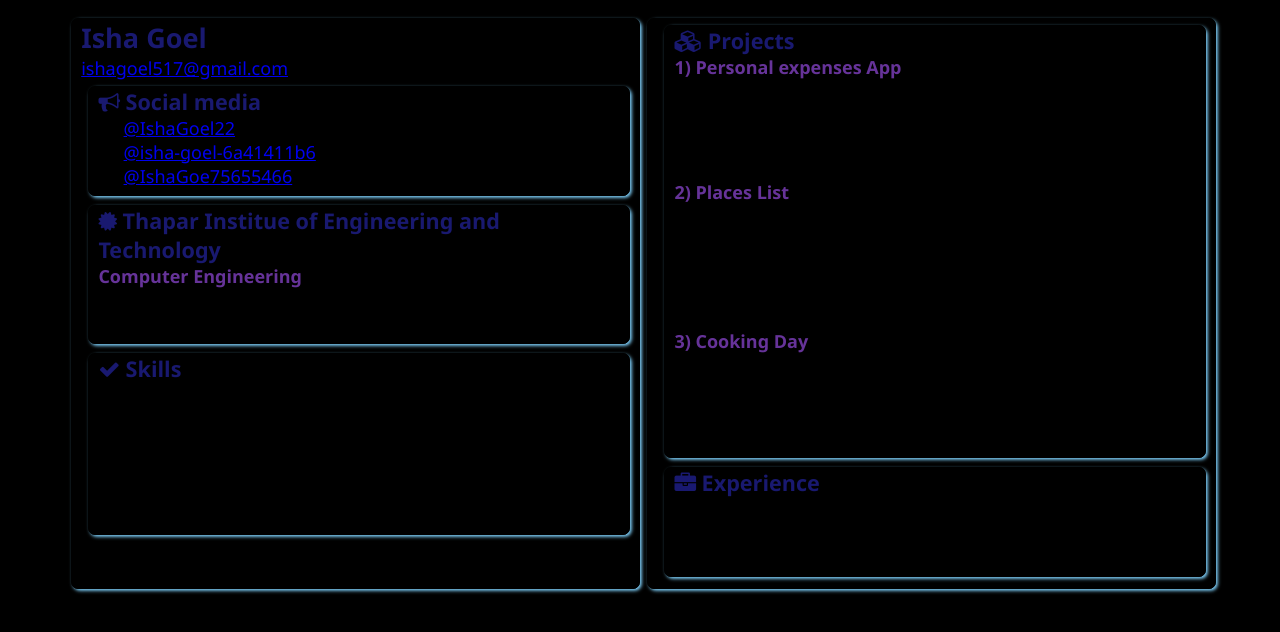
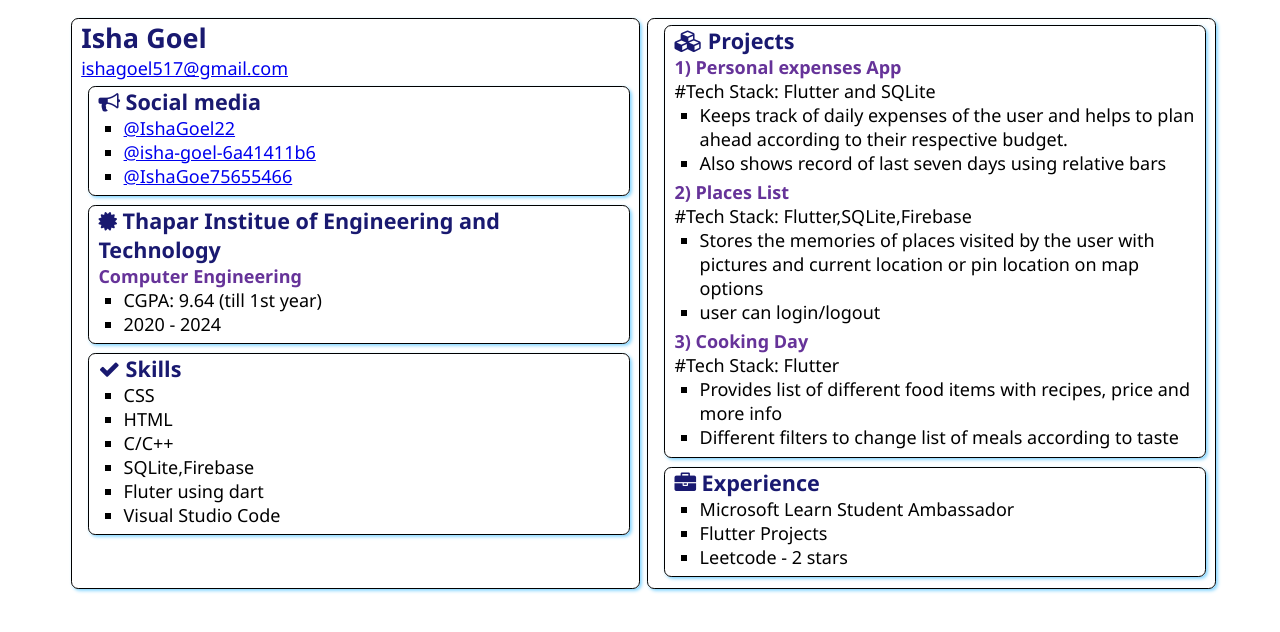
Before and after one commit to IshaGoel22/SATechnicalOnboarding, a plain HTML site: page src/index.html in a window 1280 px wide. Drawn offline with Linux system fonts and the light colour scheme.

Commit message:
Update style.css

```diff
--- a/src/style.css
+++ b/src/style.css
@@ -2,7 +2,7 @@ body {
     font-family: 'Segoe UI', Tahoma, Geneva, Verdana, sans-serif;
     font-size: 18px;
     margin: 1% 5%;
-    background-color:black;
+    background-color:e6f7ff;
 }
 
 main {
```
